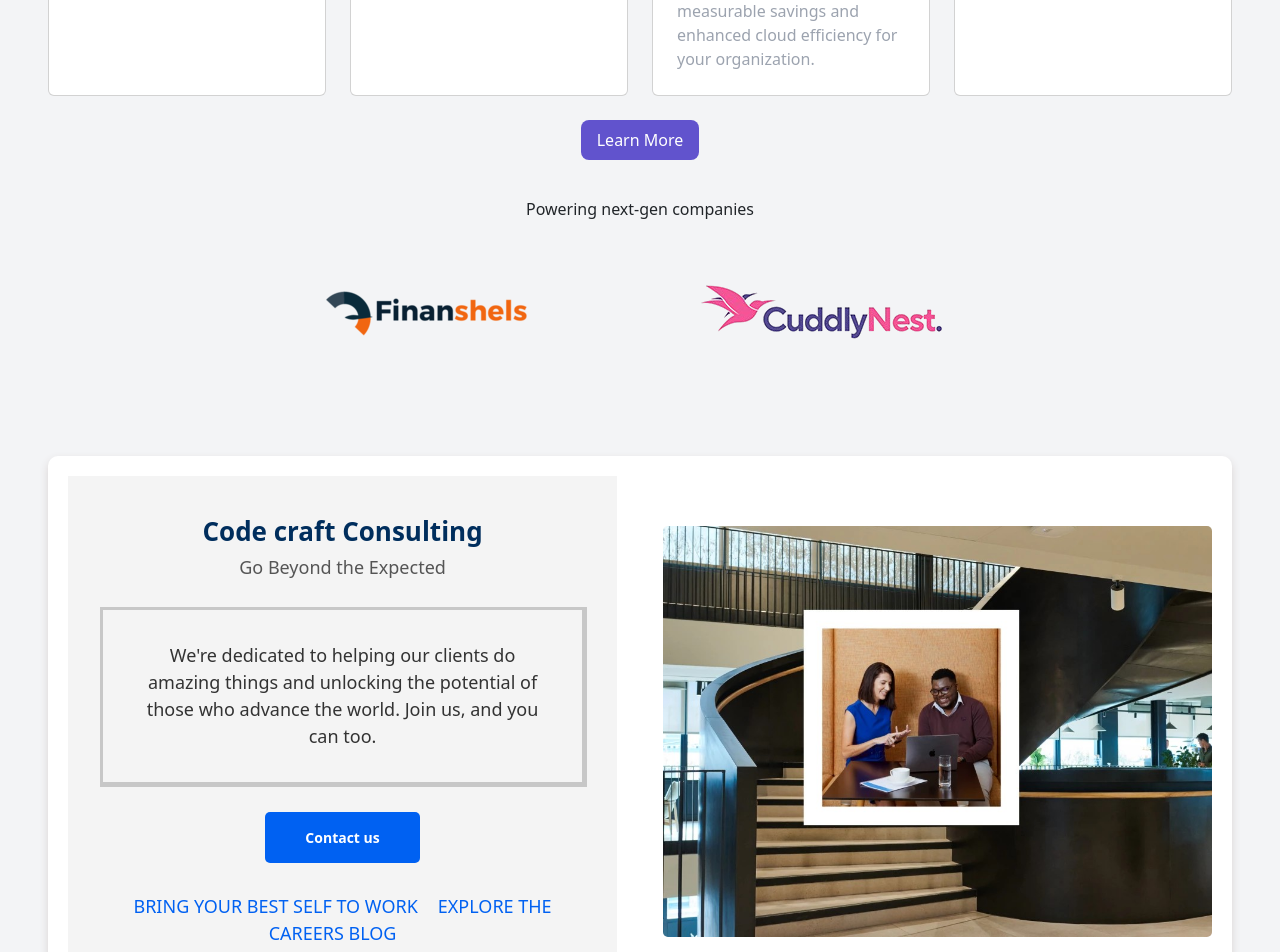
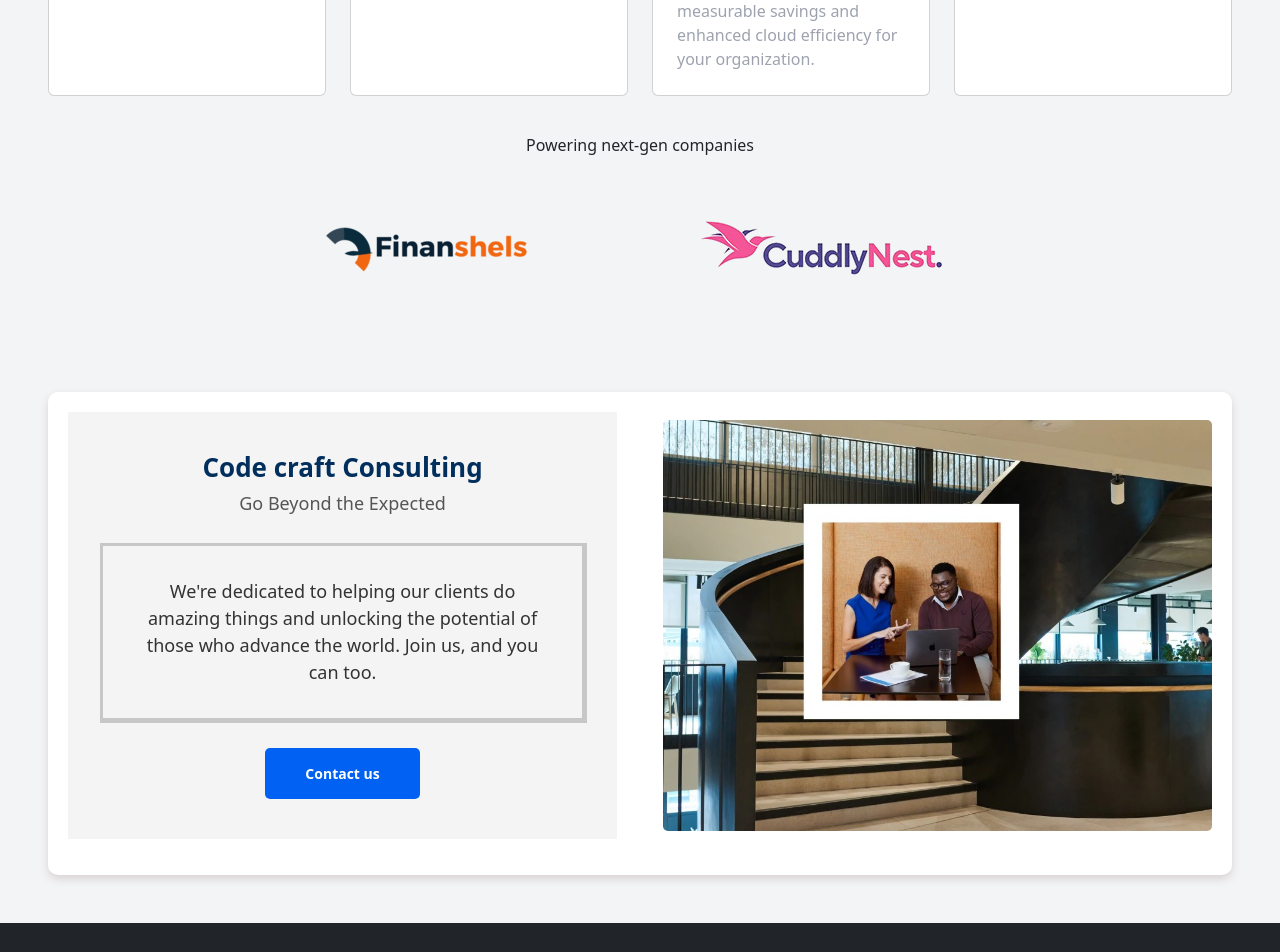
Before and after one commit to Profile-Hub/codeCraftPortfolio, a React (Vite) app: page /Services in a window 1280 px wide. Shown: the part 880-1832 px from the top of the page. Built offline with nearby package versions, Linux system fonts and the light colour scheme.

Commit message:
bug_fixes

```diff
--- a/src/components/Hero/Hero.jsx
+++ b/src/components/Hero/Hero.jsx
@@ -85,14 +85,14 @@ const Hero = () => {
             Your trusted partner in creating custom applications and websites that combine innovation, functionality, and design excellence.
 Revolutionize your brand with software solutions and web services designed to maximize efficiency and amplify impact.
             </p>
-            <button
+            {/* <button
               data-aos="fade-up"
               data-aos-delay="500"
               data-aos-offset="0"
               className="primary-btn"
             >
               Learn More
-            </button>
+            </button> */}
           </div>
         </div>
       </div>
@@ -196,7 +196,7 @@ Revolutionize your brand with software solutions and web services designed to ma
             data-aos-offset="0"
             className="text-center mt-4 sm:mt-8"
           >
-            <button className="primary-btn">Learn More</button>
+            {/* <button className="primary-btn">Learn More</button> */}
 
               <BrandsLogo />
 
@@ -212,10 +212,10 @@ Revolutionize your brand with software solutions and web services designed to ma
           We're dedicated to helping our clients do amazing things and unlocking the potential of those who advance the world. Join us, and you can too.
         </p>
         <Link to="/contact-us" className="apply-button">Contact us</Link>
-        <div className="links">
-          <a href="#bring-your-best" className="link">BRING YOUR BEST SELF TO WORK</a>
+        {/* <div className="links">
+          <p href="#bring-your-best" className="link">BRING YOUR BEST SELF TO WORK</a>
           <a href="#explore-careers" className="link">EXPLORE THE CAREERS BLOG</a>
-        </div>
+        </div> */}
       </div>
     </section>
 
--- a/src/components/Services/Services.jsx
+++ b/src/components/Services/Services.jsx
@@ -216,7 +216,7 @@ const Services = () => {
             data-aos-offset="0"
             className="text-center mt-4 sm:mt-8"
           >
-            <button className="primary-btn">Learn More</button>
+            {/* <button className="primary-btn">Learn More</button> */}
 
             <BrandsLogo />
 
@@ -233,10 +233,10 @@ const Services = () => {
                     </p>
                            <Link to="/contact-us" className="apply-button">Contact us</Link>
 
-                    <div className="links">
+                    {/* <div className="links">
                       <a href="#bring-your-best" className="link">BRING YOUR BEST SELF TO WORK</a>
                       <a href="#explore-careers" className="link">EXPLORE THE CAREERS BLOG</a>
-                    </div>
+                    </div> */}
                   </div>
                 </section>
 
```
